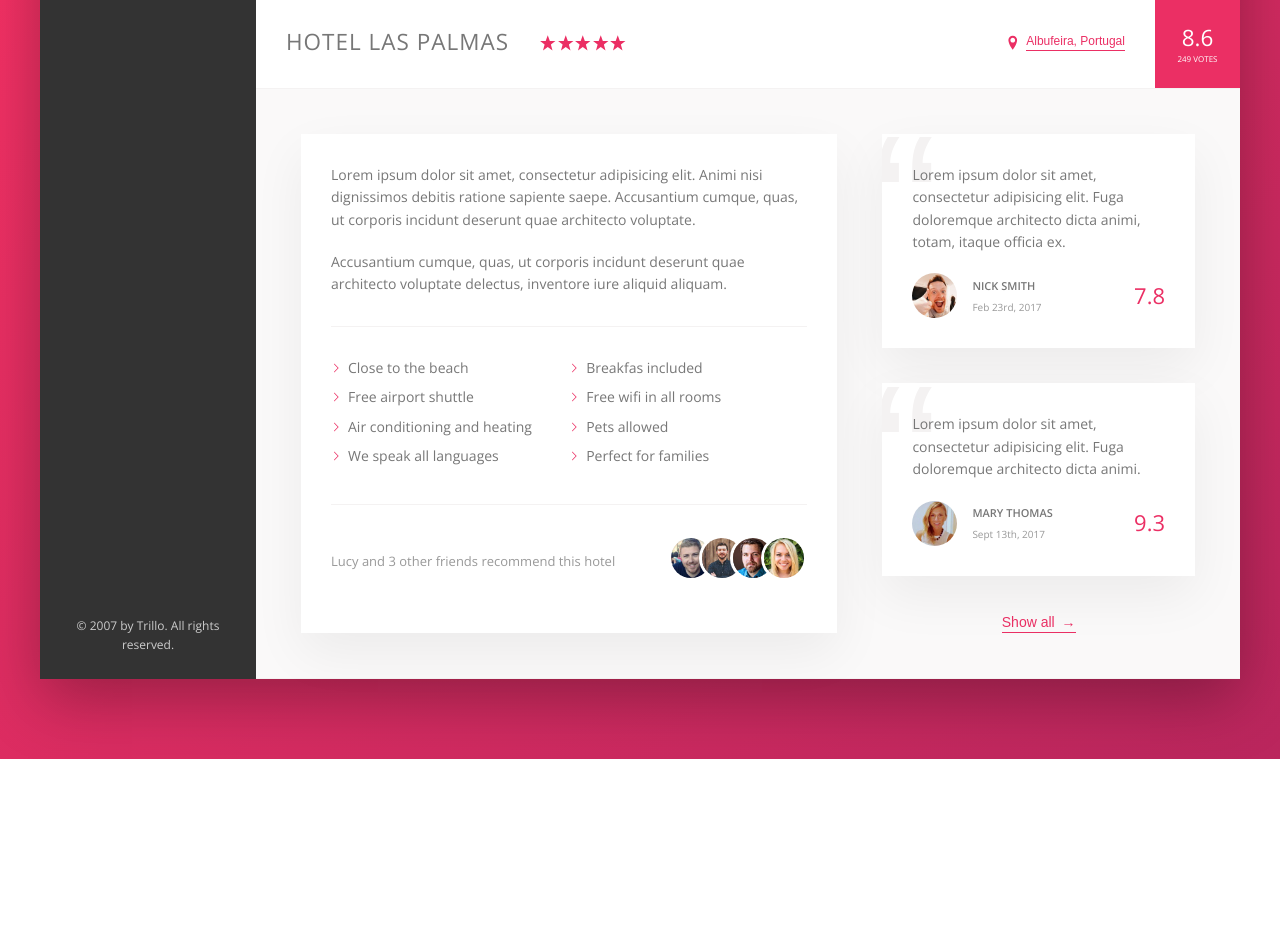
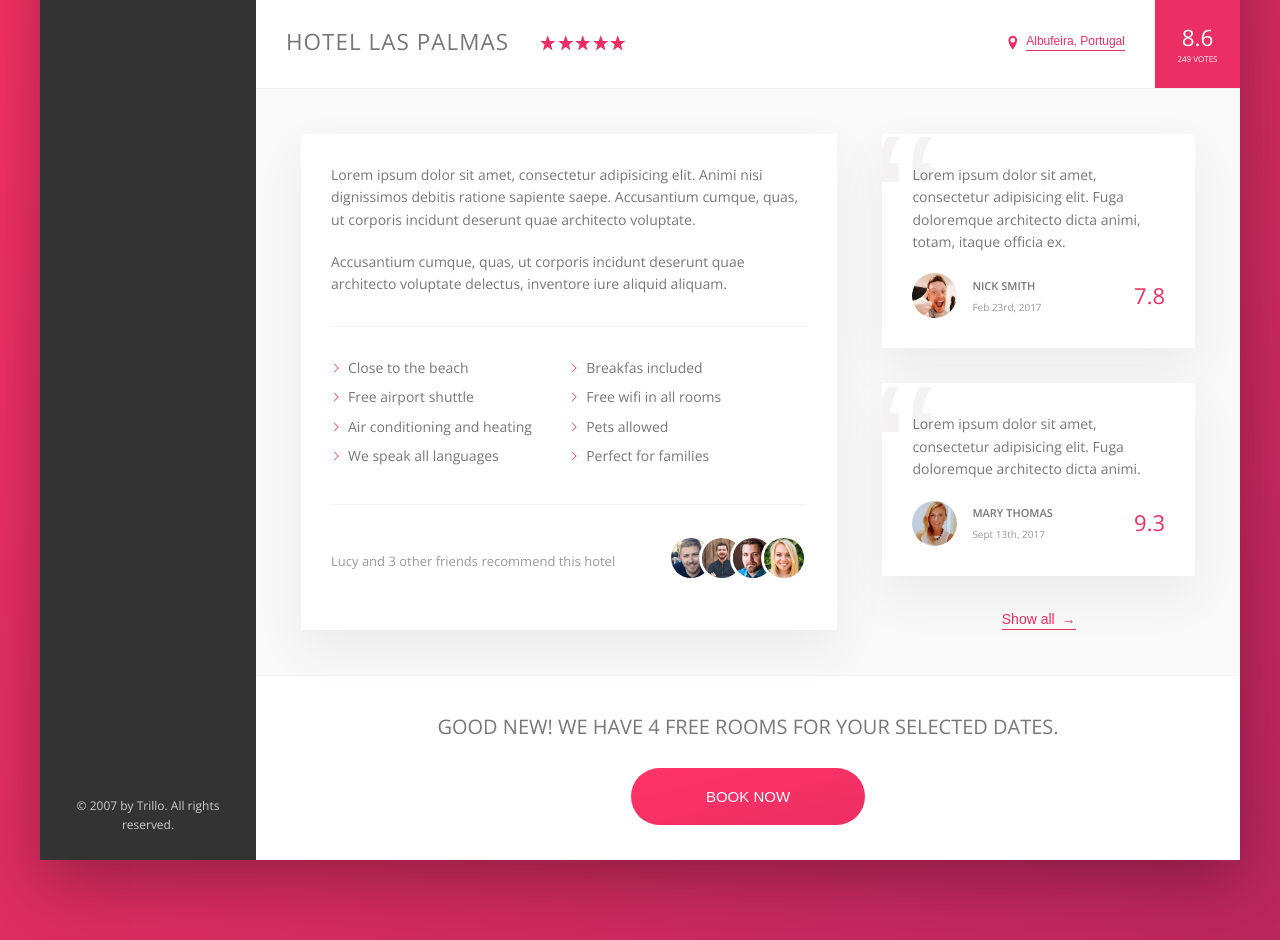
Before and after one commit to lawell-wilhelm/trillo, a website: page index.html in a window 1280 px wide. Shown: the part 399-1339 px from the top of the page. Before the commit the page ends 1158 px from the top, so only its background shows below. Drawn offline with nearby package versions, Linux system fonts and the light colour scheme.

Commit message:
style: add new cta layout

```diff
--- a/index.html
+++ b/index.html
@@ -240,6 +240,16 @@
               <button class="btn-inline">Show all <span>&rarr;</span></button>
             </div>
           </div>
+
+          <div class="cta">
+            <h2 class="cta__book-now">
+              Good new! we have 4 free rooms for your selected dates.
+            </h2>
+            <button class="btn">
+              <span class="btn__hidden">Only 4 rooms left</span>
+              <span class="btn__visible">Book now</span>
+            </button>
+          </div>
         </main>
       </div>
     </div>
--- a/sass/_components.scss
+++ b/sass/_components.scss
@@ -388,8 +388,6 @@
   padding: 3rem;
   margin-bottom: 3.5rem;
 
-  text-align: left;
-
   position: relative;
 
   overflow: hidden;
@@ -451,3 +449,78 @@
     color: var(--color-primary);
   }
 }
+
+// CTA
+.cta {
+  text-align: center;
+  padding: 3.5rem 0;
+
+  &__book-now {
+    font-size: 2rem;
+    font-weight: 300;
+    text-transform: uppercase;
+
+    margin-bottom: 2.5rem;
+  }
+}
+
+// BTN
+.btn {
+  font-size: 1.5rem;
+  font-weight: 300;
+  text-transform: uppercase;
+  color: #fff;
+
+  border-radius: 10rem;
+  border: none;
+  background-image: linear-gradient(
+    to right bottom,
+    var(--color-primary-light),
+    var(--color-primary)
+  );
+  cursor: pointer;
+  overflow: hidden;
+
+  position: relative;
+
+  transition: background-image 0.2s;
+
+  & > * {
+    display: inline-block;
+  }
+
+  &__visible {
+    padding: 2rem 7.5rem;
+  }
+
+  &__hidden {
+    position: absolute;
+    top: -100%;
+    left: 0;
+
+    height: 100%;
+    width: 100%;
+    padding: 2rem 0;
+  }
+
+  &:hover {
+    background-image: linear-gradient(
+      to right bottom,
+      var(--color-primary),
+      var(--color-primary-light)
+    );
+
+    .btn__visible {
+      transform: translateY(100%);
+    }
+
+    .btn__hidden {
+      top: 0;
+    }
+  }
+
+  &:focus {
+    outline: none;
+    animation: pulsate 1s infinite;
+  }
+}
--- a/sass/_layout.scss
+++ b/sass/_layout.scss
@@ -60,5 +60,7 @@
 .user-reviews {
   flex: 1;
 
-  text-align: center;
+  display: flex;
+  flex-direction: column;
+  align-items: center;
 }
```
Also changed, not shown: css/style.css, 1 other file.
